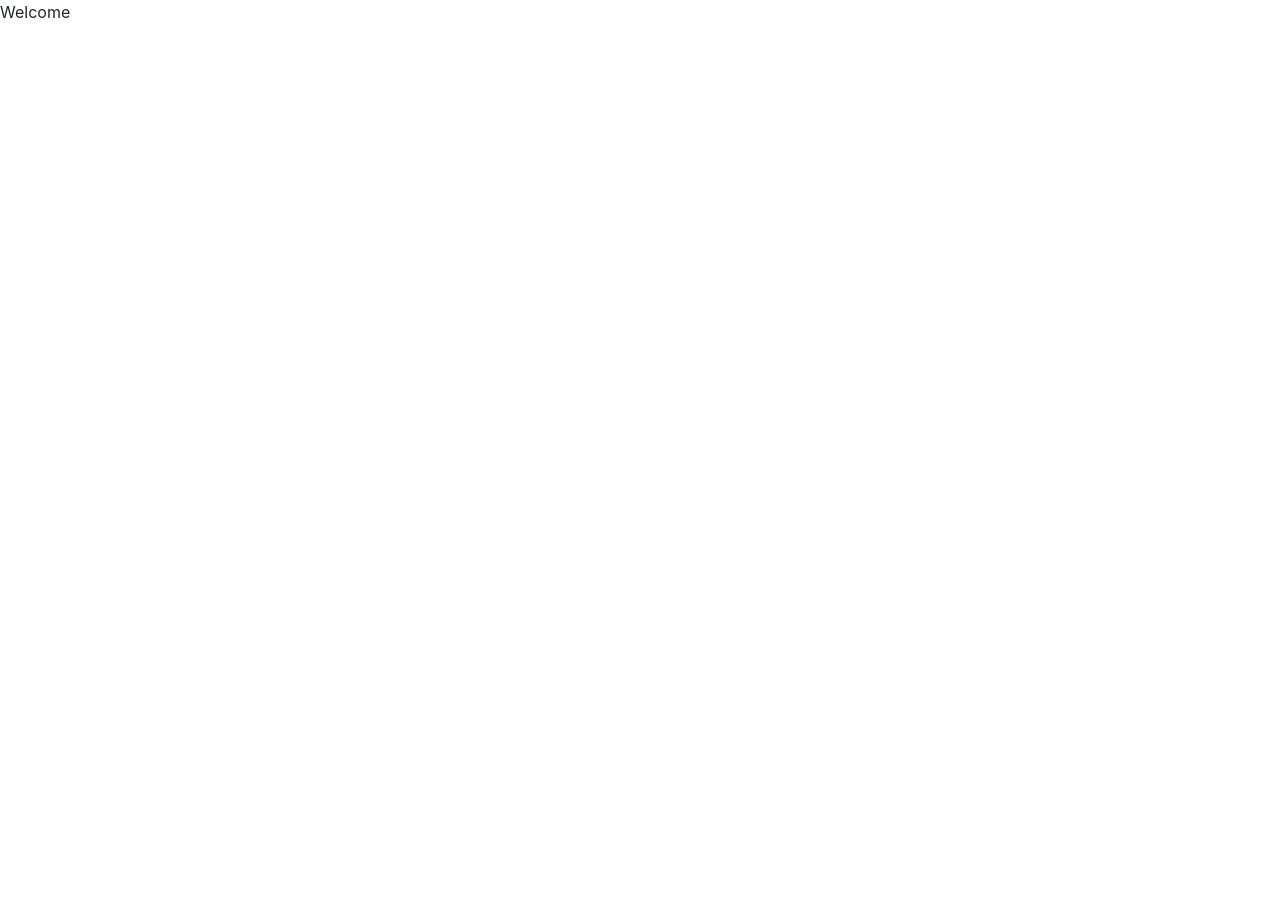
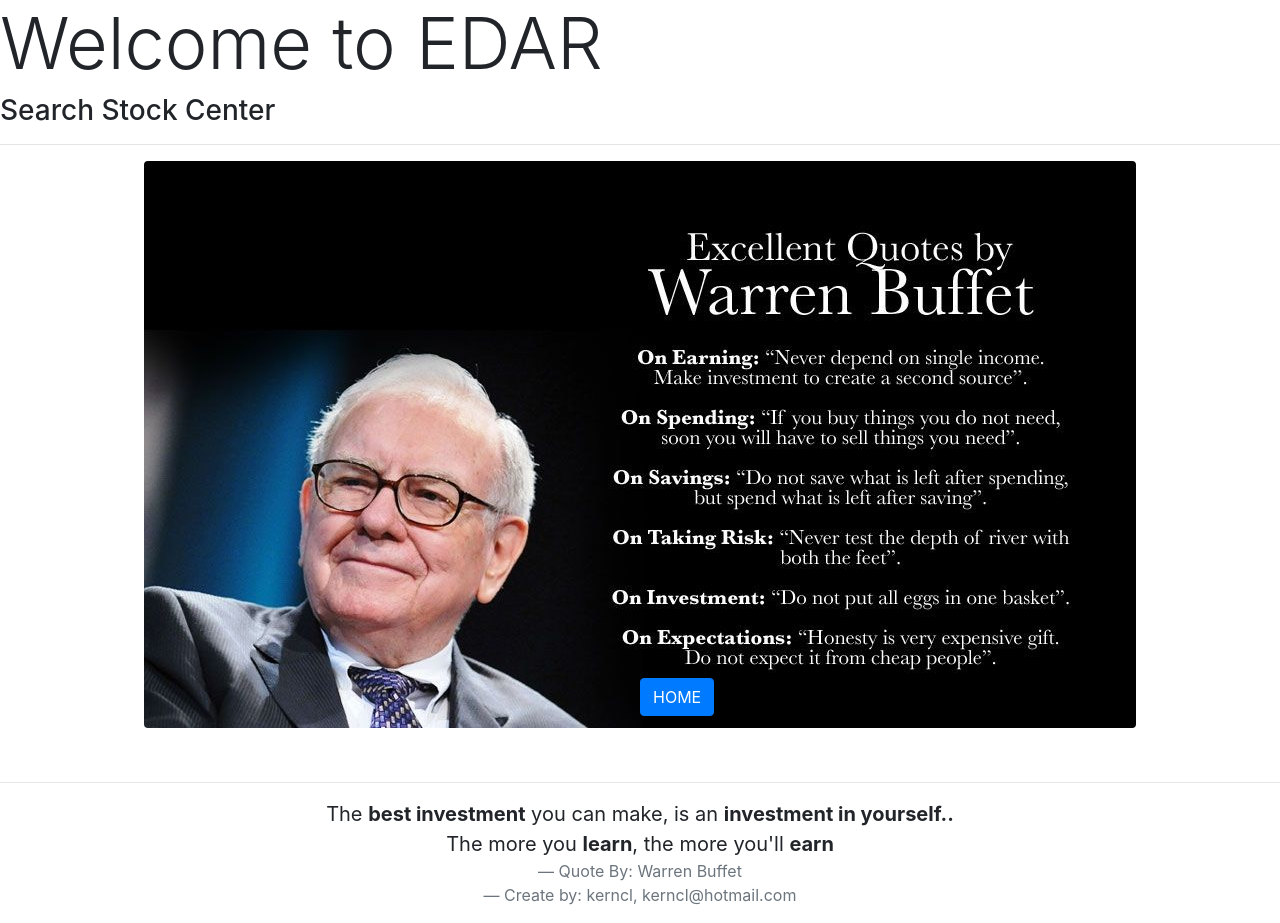
Before and after one commit to kerncl/bursa-stock-analysis, a Flask app: page / in a window 1280 px wide. Before the commit the page is almost empty. Before the commit the page ends 18 px from the top, so only its background shows below. Run offline with Flask 2, Linux system fonts and the light colour scheme; some libraries are stand-ins or nearby versions.

Commit message:
index page and add header and footage for the website

```diff
--- /dev/null
+++ b/src/web/templates/edar_template.html
@@ -0,0 +1,32 @@
+<!DOCTYPE html>
+<html lang="en">
+<head>
+    <meta charset="UTF-8">
+    {% block title %}{% endblock %}
+    <meta name="viewport" content="width=device-width, initial-scale=1">
+    <link rel="stylesheet" href="{{ url_for('static', filename='/bootstrap-4.6.0-dist/bootstrap-4.6.0-dist/css/bootstrap.css') }}">
+    <link rel="stylesheet" href="{{ url_for('static', filename='custom.css')}}"/>
+    <script src="{{ url_for('static', filename='CustomScript.js') }}"></script>
+    {% block import_statement %}{% endblock %}
+<!--    {% import "bootstrap/wtf.html" as wtf %}-->
+</head>
+<body>
+<!--header-->
+    <div>
+        <h2 class="display-3"> Welcome to EDAR </h2>
+        <h3> Search Stock Center </h3>
+    </div>
+    <hr>
+    {% block content %}{% endblock %}
+    <hr>
+<!--footage-->
+    <div>
+        <blockquote class="blockquote text-center">
+            <p class="mb-0"> The <b>best investment</b> you can make, is an <b>investment in yourself..</b> </p>
+            <p class="mb-0"> The more you <b>learn</b>, the more you'll <b>earn</b> </p>
+            <footer class="blockquote-footer">Quote By: Warren Buffet</footer>
+            <footer class="blockquote-footer">Create by: kerncl, kerncl@hotmail.com</footer>
+        </blockquote>
+    </div>
+</body>
+</html>
--- a/src/web/templates/index.html
+++ b/src/web/templates/index.html
@@ -1,11 +1,25 @@
-<!DOCTYPE html>
-<html lang="en">
-<head>
-    <meta charset="UTF-8">
-    <title>Stock Analysis</title>
-    <link rel="stylesheet" href="{{ url_for('static', filename='/bootstrap-4.6.0-dist/bootstrap-4.6.0-dist/css/bootstrap.css') }}">
-</head>
-<body>
-    <p>Welcome</p>
-</body>
-</html>
+{% extends 'edar_template.html' %}
+
+{% block title %}
+<title>EDAR SOLUTION</title>
+{% endblock %}
+
+{% block content %}
+<div>
+    </script>
+    <img src="{{ url_for('static', filename='image/warren_buffet.jpg') }}" class="rounded mx-auto d-block">
+    <button class="btn btn-primary"
+            id = 'home_button'
+            style="position: relative;
+                    left:50%;
+                     transform: translate(0px, -50px)"
+            >
+        HOME
+    </button>
+    <script type="text/javascript">
+        document.getElementById('home_button').onclick = function (){
+            location.href="{{ url_for('search') }}"
+        }
+    </script>
+</div>
+{% endblock %}
```
Also changed, not shown: src/web/templates/home.html (+14 -13 lines), src/web/templates/stock.html (+10 -13 lines), src/web/static/image/warren_buffet.jpg (added).
